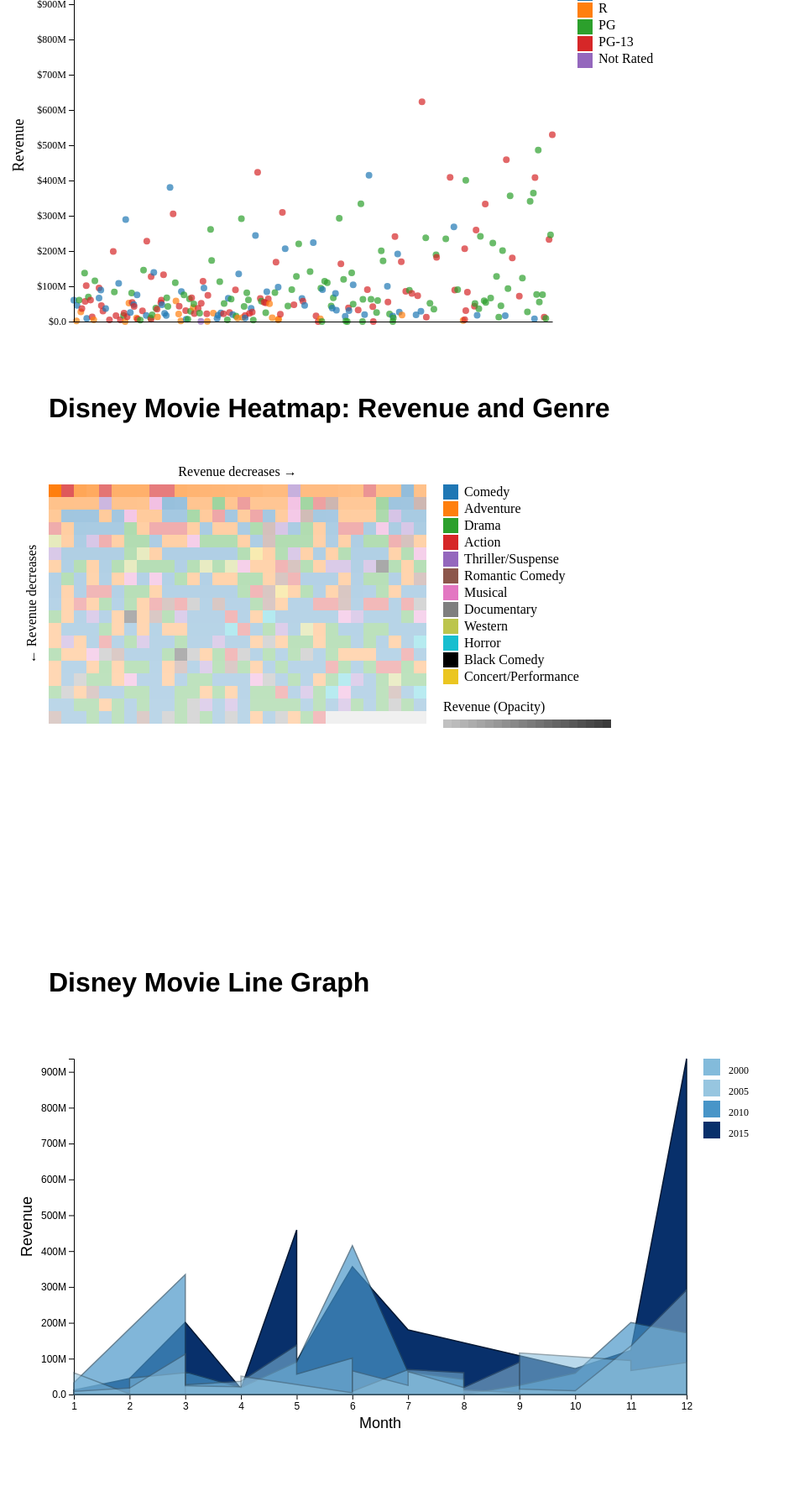
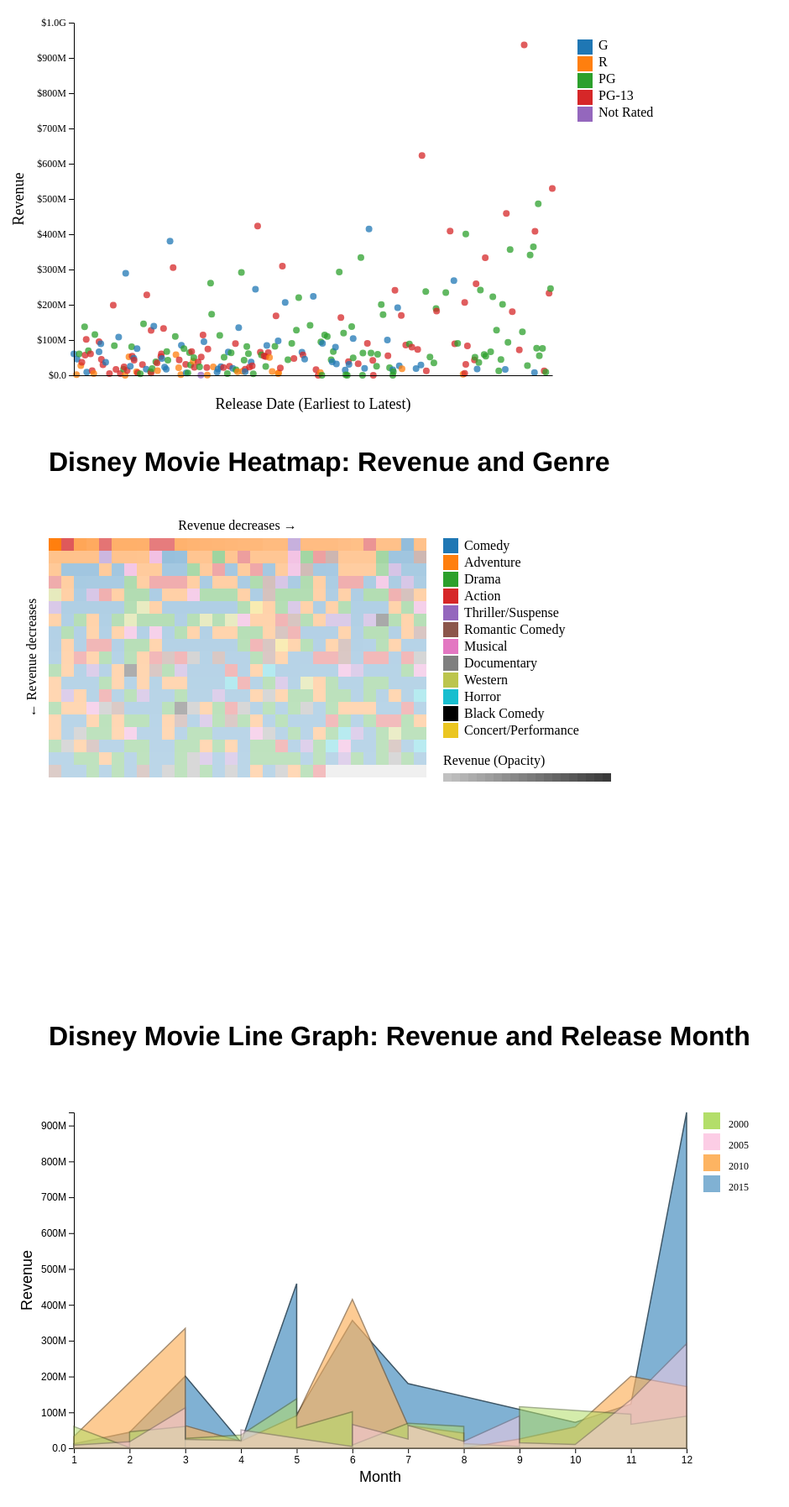
Before and after one commit to jacquelinecai/disney-movie-visualizations, a plain HTML site: page index.html in a window 1280 px wide. Shown: the part 657-2452 px from the top of the page at 84% size, without its empty margins (0-940 px from the left). Before the commit the page ends 2388 px from the top, so only its background shows below. Drawn offline with nearby package versions, Linux system fonts and the light colour scheme.

Commit message:
cleanup code

```diff
--- a/index.html
+++ b/index.html
@@ -178,6 +178,7 @@
         });
     </script>
     <p>
+        <h1> Disney Movie Scatterplot: Revenue and MPAA Rating</h1>
         <svg id="scatterPlot" width="1000" height="500"></svg>
     </p>
     <script>
@@ -215,15 +216,19 @@
                 .attr("cy", d => yScale(d.total_gross))
                 .attr("r", 4)
                 .attr("fill", d => colorScale(d.mpaa_rating))
-                .attr("opacity", 0.7);
+                .attr("opacity", 0.75);
 
             svg.append("g")
                 .attr("class", "axis")
                 .attr("transform", `translate(0,${height})`)
                 .call(d3.axisBottom(xScale).tickFormat("").tickSize(0))
-                .selectAll("text")
-                .attr("transform", "rotate(45)")
-                .style("text-anchor", "start");
+                .append('text')
+                .attr('x', width / 2)
+                .attr('y', 40)
+                .attr('text-anchor', 'middle')
+                .attr('fill', '#000')
+                .style('font-size', '18px')
+                .text('Release Date (Earliest to Latest)');
 
             svg.append("g")
                 .attr("class", "axis")
@@ -258,6 +263,7 @@
         }).catch(error => {
             console.log('Error:', error);
         });
+
     </script>
     <h1>Disney Movie Heatmap: Revenue and Genre</h1>
     <svg id="heatmap" width="1000" height="600"></svg>
@@ -377,7 +383,7 @@
         });
     </script>
     <p>
-        <h1>Disney Movie Line Graph</h1>
+        <h1>Disney Movie Line Graph: Revenue and Release Month</h1>
         <svg id="lineGraph" width="960" height="500"></svg>
     </p>
     <script>
@@ -421,14 +427,20 @@
                 .range([height, 0]);
 
             // Sequential color scale with shades of blue
-            const colorScale = d3.scaleSequential(d3.interpolateBlues)
-            .domain([0, d3.max(nestedData, d => d3.sum(d[1], m => m.total_gross))]);
+            // const colorScale = d3.scaleSequential(d3.interpolateBlues)
+            // .domain([0, d3.max(nestedData, d => d3.sum(d[1], m => m.total_gross))]);
+            // const customColors = ['#C72C41', '#32CD32', '#A77BCA', '#FFA500' ];
+
+            // const colorScale = d3.scaleOrdinal()
+            //     .domain(filteredYears)
+            //     .range(customColors);
+            const colorScale = d3.scaleOrdinal(d3.schemeSet3)
+            .domain(filteredYears);
 
             const opacityScale = d3.scaleLinear()
             .domain([0, d3.max(nestedData, d => d3.sum(d[1], m => m.total_gross))])
             .range([0.2, 1]);
 
-            // X Axis
             svg.append("g")
                 .attr("transform", `translate(0,${height})`)
                 .call(d3.axisBottom(xScale).ticks(12).tickFormat(d3.format("d")))
@@ -441,7 +453,6 @@
                 .style("font-size", "18px")
                 .text('Month');
 
-            // Y Axis
             svg.append("g")
                 .call(d3.axisLeft(yScale).tickFormat(d3.format(".2s")))
                 .style("font-size", "12px")
@@ -454,10 +465,9 @@
                 .style("font-size", "18px")
                 .text("Revenue");
 
-            // Area generator
             const area = d3.area()
                 .x(d => xScale(d.release_month))
-                .y0(height) // Base line at the bottom
+                .y0(height)
                 .y1(d => yScale(d.total_gross));
 
 
@@ -469,7 +479,7 @@
                 .attr("d", d => area(d[1]))
                 .style("fill", d => colorScale(d3.sum(d[1], m => m.total_gross)))
                 .style("opacity", d => opacityScale(d3.sum(d[1], m => m.total_gross)))
-                .style("stroke", d => d3.color(colorScale(d3.sum(d[1], m => m.total_gross))).darker(2)) // Slightly darker stroke color
+                .style("stroke", d => d3.color(colorScale(d3.sum(d[1], m => m.total_gross))).darker(2))
             .style("stroke-width", 1.5);
 
             const legendData = [
```
